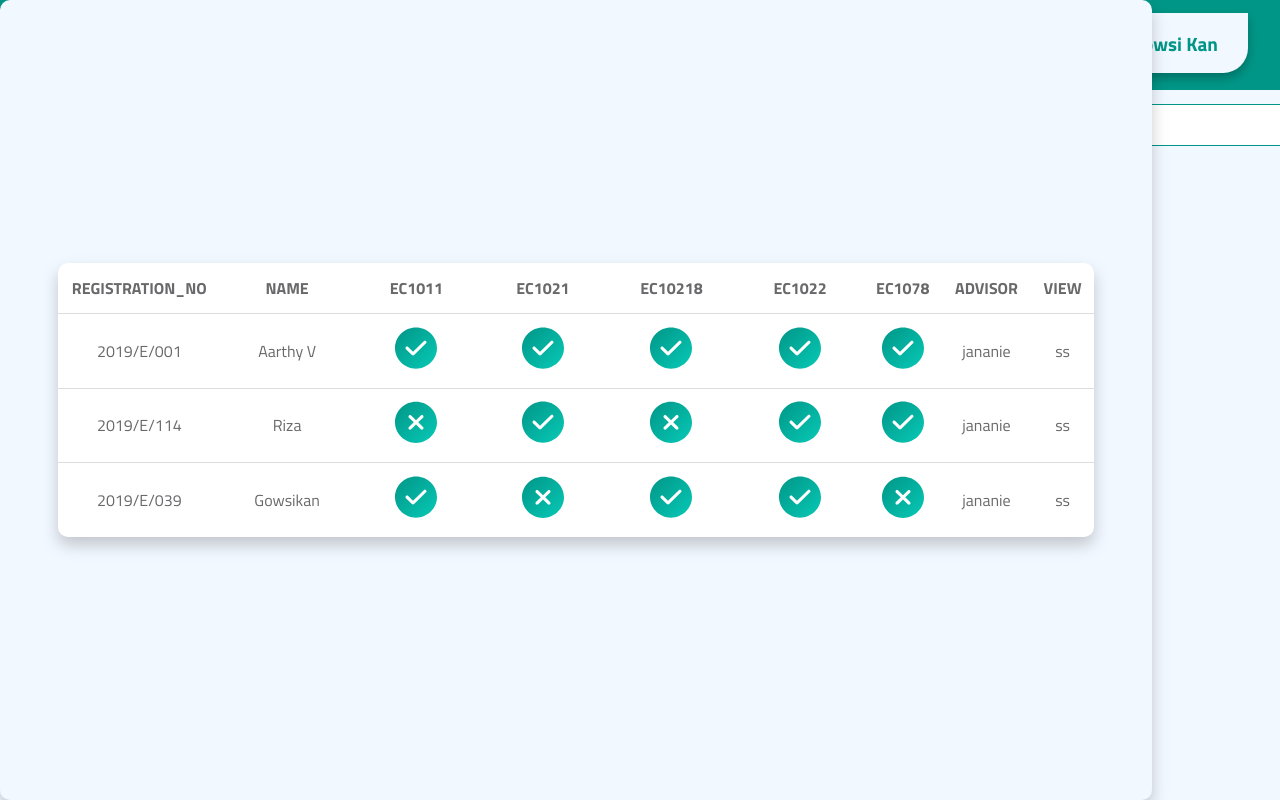
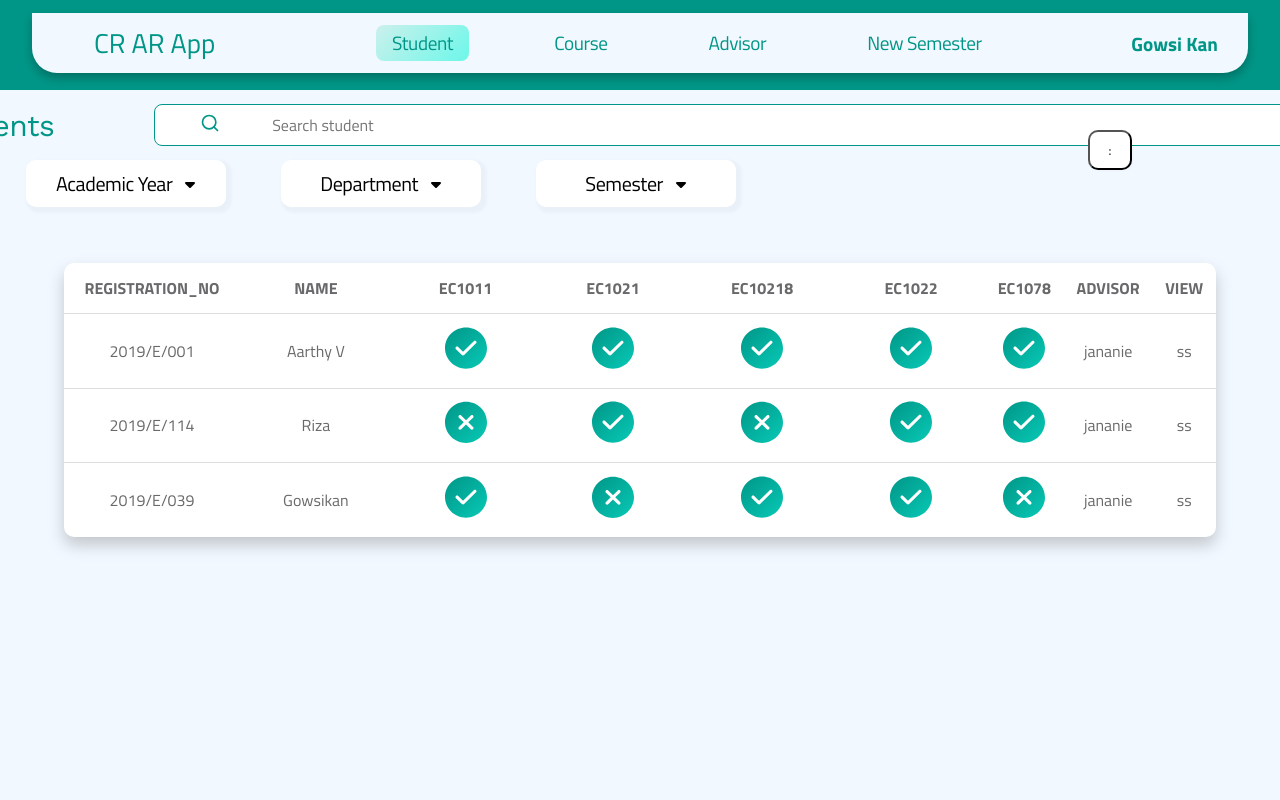
Before and after one commit to DilushanG/SoftwareEngineeringProject-CR-ARApp, a React (Create React App) app in the folder cr-ar-app/: page /students in a window 1280 px wide. Built offline with nearby package versions, Linux system fonts and the light colour scheme.

Commit message:
studentTable updated

```diff
--- a/cr-ar-app/src/Components/NewStudentButton.js
+++ b/cr-ar-app/src/Components/NewStudentButton.js
@@ -1,14 +1,10 @@
 import React from 'react';
-import { FiPlus } from 'react-icons/fi';
 import '../Styles/StudentStyle.css';
 
-
-
 function NewStudentButton({ onClick }) {
-
   return (
     <button className="new-student-button" onClick={onClick}>
-      <FiPlus className="plus-icon" />
+      +
       New Student
     </button>
   );
--- a/cr-ar-app/src/Components/Student.js
+++ b/cr-ar-app/src/Components/Student.js
@@ -5,11 +5,15 @@
 import React from "react";
 import "../Styles/main.css";
 import "../Styles/HomeStyles.css";
+import"../Styles/NewSemesterStyles.css";
+import '../Styles/ExtraFeatureButton.css';
+
 
 import DropDownDepartment from "./DropDownDepartment";
 import DropDownSemester from "./DropDownSemester";
 import Table from "./Table";
 import { Icon1, Icon2 } from "./MyIcon";
+import ExtraFeatureButton from "./ExtraFeatureButton";
 
 function Student() {
   const handleNewStudent = () => {
@@ -20,6 +24,10 @@
     // Perform search logic here using the searchTerm
     console.log("Search term:", searchTerm);
   };
+
+  const handleExtra = (viewing) =>{
+    console.log('view:', viewing);
+  }
 
   const list = [
     {
@@ -72,7 +80,7 @@
   return (
     <div>
       <div className="box">
-        <div className="studentTitle">students</div>
+        <div className="studentTitle">Students</div>
         <div className="SearchBar">
           <SearchBar onSearch={handleSearch} name="Search student" />
           <div className="box">
@@ -82,13 +90,13 @@
                 <DropDownYear />
                 <DropDownDepartment />
                 <DropDownSemester />
+                <ExtraFeatureButton onClick={handleExtra}/>
               </div>
             </div>
           </div>
         </div>
       </div>
-
-      <div className="table">
+      <div className="table-wrapper">
         <Table list={list} colNames={colNames} />
       </div>
     </div>
--- a/cr-ar-app/src/Styles/StudentStyle.css
+++ b/cr-ar-app/src/Styles/StudentStyle.css
@@ -12,9 +12,7 @@
     flex-shrink: 0;
     position: fixed;
     top: 100px;
-    left: 3%;
-
-
+    left: 0%;
     color: #009687;
     font-family: Work Sans;
     font-size: 20px;
@@ -56,7 +54,10 @@
     outline: none;
     transition: background-color 0.3s ease;
     top: 50px;
-    margin-left: 1650px;
+    margin-left: 1450px;
+
+
+
 
   }
 
--- a/cr-ar-app/src/Styles/TableStyles.css
+++ b/cr-ar-app/src/Styles/TableStyles.css
@@ -13,7 +13,6 @@
     border-collapse: collapse;
     overflow: hidden;
     table-layout: fixed;
-
     border-radius: 10px;
     white-space: nowrap;
     width: 100em;
```
